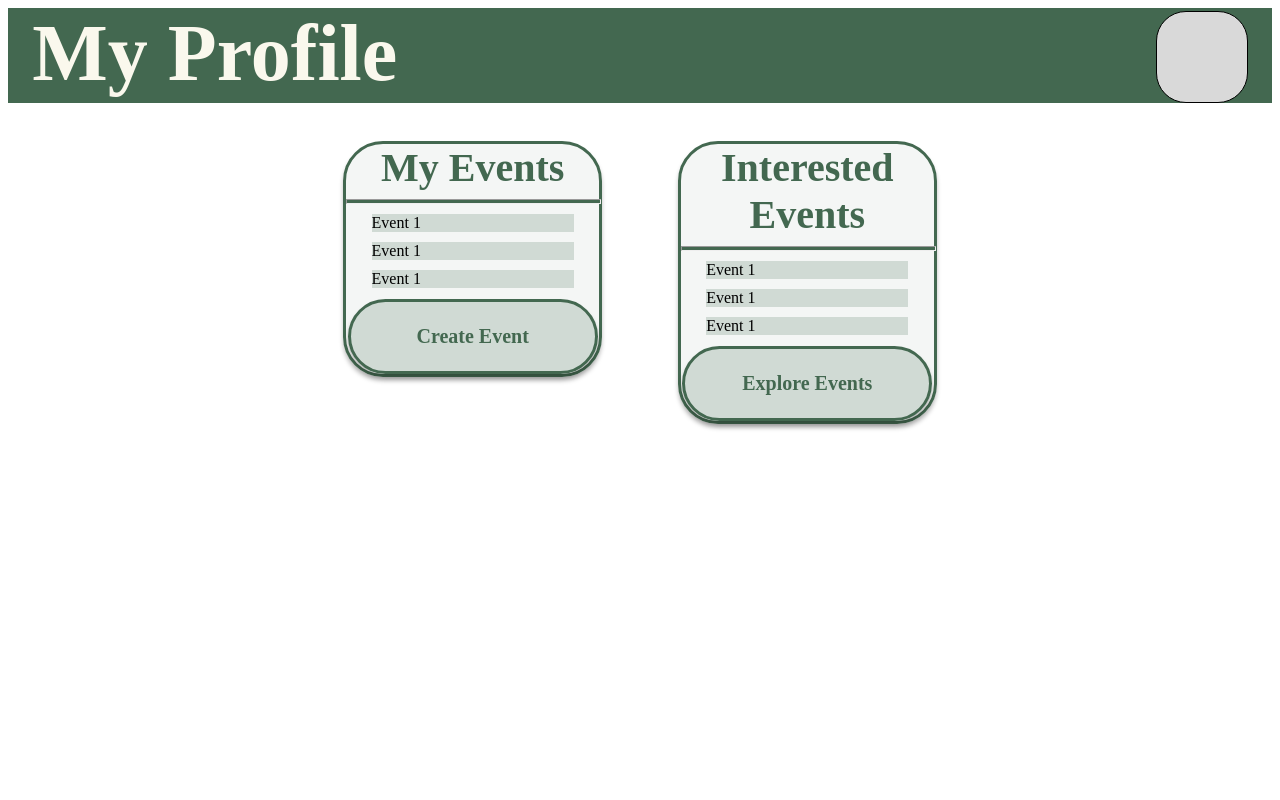
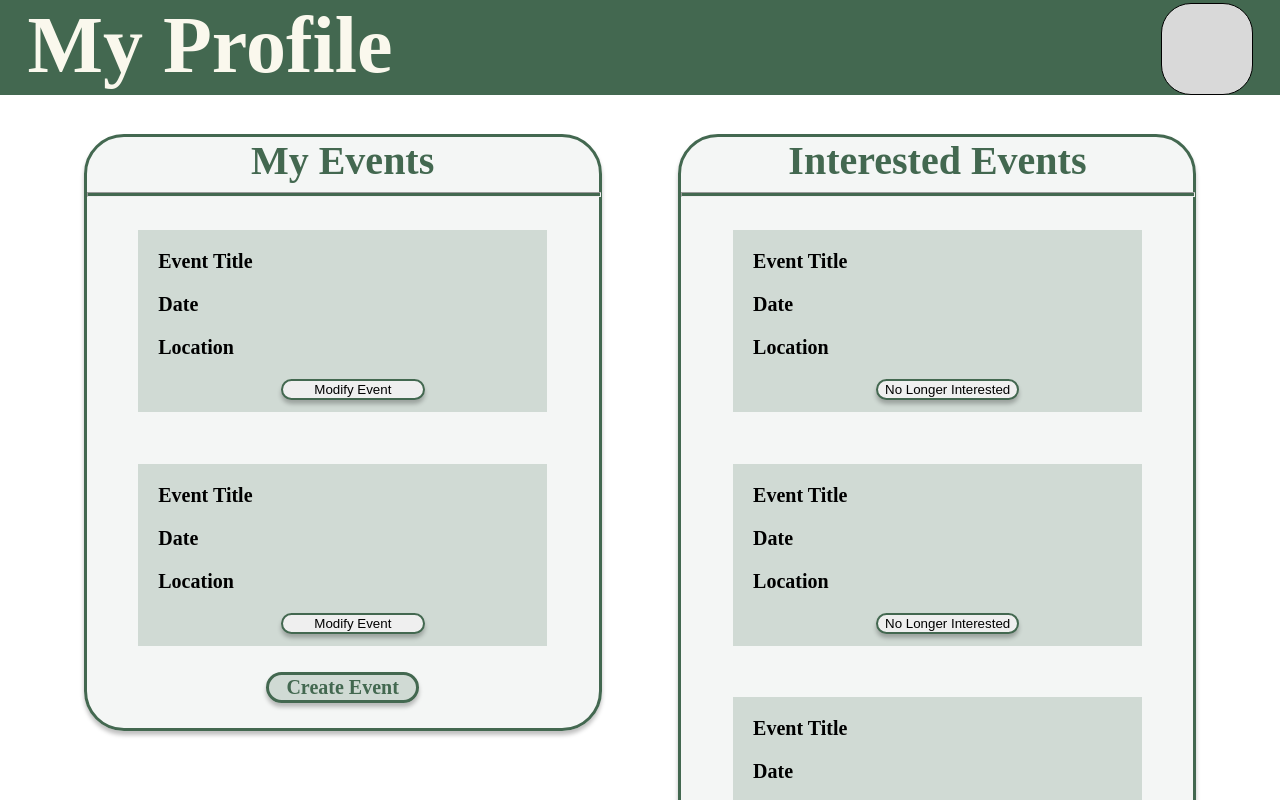
Before and after one commit to ndesai123/qwerhacks24, a React (Create React App) app: page / in a window 1280 px wide. Shown: the top 800 px of the page. Built offline with nearby package versions, Linux system fonts and the light colour scheme.

Commit message:
profile page with styling

```diff
--- a/src/index.css
+++ b/src/index.css
@@ -66,8 +66,8 @@
 }
 
 .profilebox{
-  width: 20%;
-  height: 75%;
+  width: 40%;
+  height: 100%;
   flex-shrink: 0;
   border-radius: 40px;
   border: 3px solid #436850;
@@ -93,14 +93,17 @@
 }
 
 .profilebutton{
-  width: 250px;
-  height: 75px;
+  width: 30%;
+  height: 50%;
   flex-shrink: 0;
   border-radius: 40px;
   border: 3px solid #436850;
   background: rgba(67, 104, 80, 0.20);
   box-shadow: 0px 4px 4px 0px rgba(0, 0, 0, 0.25);
   text-align: center;
+  margin: auto;
+  margin-bottom: 5%;
+
 }
 .signin_signout_box{
   width: 1272px;
@@ -111,13 +114,15 @@
 }
 
 .topbutton{
-  width: 186px;
-  height: 42px;
+  width: 35%;
+  height: 15%;
   flex-shrink: 0;
   border-radius: 40px;
-  border: 0px solid #000;
-  background: #FAF8ED;
+  border: 2px solid #436850;
+
   box-shadow: 0px 4px 4px 0px rgba(0, 0, 0, 0.25);
+  margin-left: 35%;
+  margin-bottom: 3%;
 }
 .buttontext{
   width: 144px;
@@ -196,14 +201,45 @@
 .flex-container {
   display: flex;
   justify-content: center;
+  width: 100%;
+  height: 100%;
 
 }
 
 .eventitem{
   width: 80%;
-  height:20%;
+  height: 100%;
+
   background: rgba(67, 104, 80, 0.20);
   text-align: left;
-  margin-left:10%;
-  margin-block: 4%;
+  margin:auto;
+  margin-top: 5%;
+  margin-bottom: 5%;
 }
+.eventText{
+  padding-left: 5%;
+  color: #000;
+  font-family: "Libre Caslon Text";
+  font-size: 1.25rem;
+  font-style: normal;
+  font-weight: 600;
+  line-height: normal;
+}
+
+.flex_vertical
+{
+  display: flex;
+  flex-direction: column;
+  justify-content: space-between;
+  height: 100%;
+  align-content: center;
+}
+
+/* .noMargin{
+  margin: 0;
+} */
+.textsmall{
+  color: #FAF8ED;
+  margin: auto;
+}
+body {margin:0;padding:0}
--- a/src/profile.js
+++ b/src/profile.js
@@ -3,7 +3,7 @@ import "./index.css"
 function Profile(){
     return(
         <div>
-
+            <div class = "flex-container">
                 <div class="headerBackground">
                     <div class = "flex-container">
                         <label class = "headerText">My Profile</label>
@@ -11,31 +11,60 @@ function Profile(){
                     </div>
 
                 </div>
-
-
+            </div>
 
 
             <div class = "flex-container">
                 <div class = "profilebox">
                     <div class = "profileboxtext">My Events</div>
                     <hr class="line"></hr>
-                    <div class = "eventitem">Event 1</div>
-                    <div class = "eventitem">Event 1</div>
-                    <div class = "eventitem">Event 1</div>
-                    <button type = "button" class = "profilebutton">
-                        <label class = "buttontext">Create Event</label>
-                    </button>
+                    <div class = "flex_vertical">
+                        <div class = "eventitem">
+                        <p class="eventText">Event Title</p>
+                            <p class="eventText">Date</p>
+                            <p class = "eventText">Location</p>
+                            <button type = "button" class = "topbutton">Modify Event</button>
+                        </div>
+                        <div class = "eventitem">
+                        <p class="eventText">Event Title</p>
+                            <p class="eventText">Date</p>
+                            <p class = "eventText">Location</p>
+                            <button type = "button" class = "topbutton">Modify Event</button>
+                        </div>
+                        <button type = "button" class = "profilebutton">
+                            <label class = "buttontext">Create Event</label>
+                        </button>
 
+                    </div>
                 </div>
                 <div class = "profilebox">
                     <div class = "profileboxtext">Interested Events</div>
-                    <hr class = "line"></hr>
-                    <div class = "eventitem">Event 1</div>
-                    <div class = "eventitem">Event 1</div>
-                    <div class = "eventitem">Event 1</div>
-                    <button class = "profilebutton">
-                        <label class = "buttontext">Explore Events</label>
-                    </button>
+                    <hr class="line"></hr>
+                    <div class = "flex_vertical">
+                        <div class = "eventitem">
+                            <p class="eventText">Event Title</p>
+                            <p class="eventText">Date</p>
+                            <p class = "eventText">Location</p>
+                            <button type = "button" class = "topbutton">No Longer Interested</button>
+                        </div>
+
+                        <div class = "eventitem">
+                        <p class="eventText">Event Title</p>
+                            <p class="eventText">Date</p>
+                            <p class = "eventText">Location</p>
+                            <button type = "button" class = "topbutton">No Longer Interested</button>
+                        </div>
+                        <div class = "eventitem">
+                        <p class="eventText">Event Title</p>
+                            <p class="eventText">Date</p>
+                            <p class = "eventText">Location</p>
+                            <button type = "button" class = "topbutton">No Longer Interested</button>
+                        </div>
+                        <button type = "button" class = "profilebutton">
+                            <label class = "buttontext">Explore Events</label>
+                        </button>
+
+                    </div>
                 </div>
             </div>
         </div>
```
